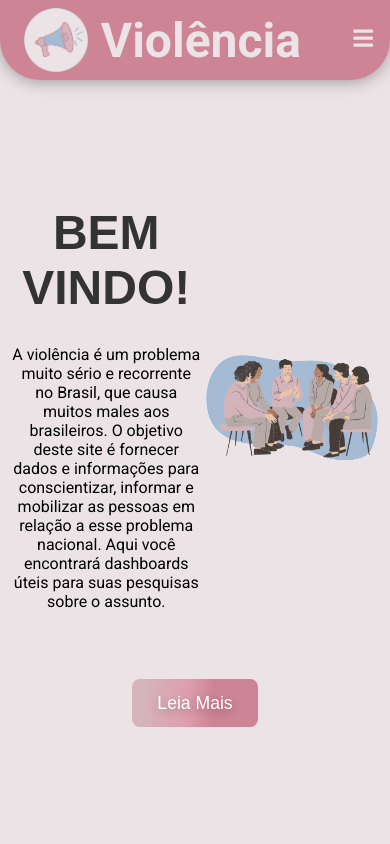
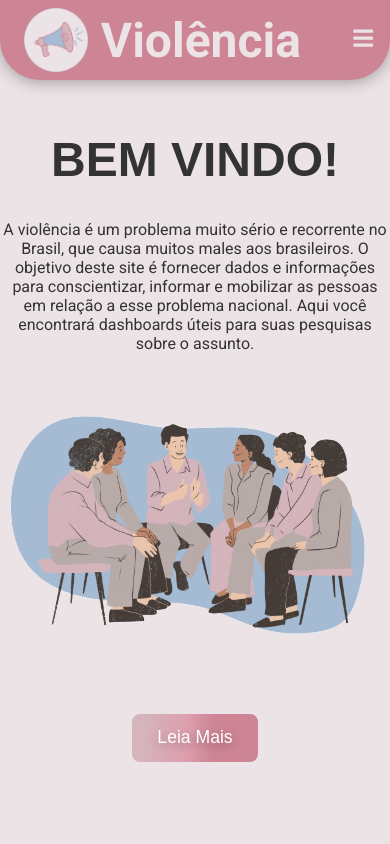
Before and after one commit to GustavoSilles/A3, a React (Create React App) app: page / in a window 390 px wide. Shown: the top 844 px of the page. Built offline with nearby package versions, Linux system fonts and the light colour scheme.

Commit message:
ajustes home mobile

```diff
--- a/src/components/Home/homeStyles.css
+++ b/src/components/Home/homeStyles.css
@@ -1,7 +1,6 @@
 .home {
   width: 100%;
   height: 100vh;
-
 }
 
 .imghome {
@@ -12,7 +11,7 @@
   background-size: contain;
   width: 100%;
   height: 50vh;
-  mix-blend-mode:darken;
+  mix-blend-mode: darken;
 }
 
 .imgposi {
@@ -27,7 +26,6 @@
   align-content: center;
   flex-direction: column;
 }
-
 
 .colun {
   display: flex;
@@ -102,13 +100,36 @@
   .button-neon {
     padding: 0 2.6rem;
   }
+}
 
+@media screen and (max-width: 940px) {
+  .tudo {
+    flex-direction: column;
+    align-items: center;
+    margin-top: 50px;
+  }
 
+  .paradas {
+    flex-direction: column;
+    align-items: center;
+    text-align: center;
+    margin-bottom: 20px;
+    width: 100%;
+    margin-left: 0;
 }
-@media screen and (max-width: 940px) {
+  .colun {
+    width: 100%;
+    text-align: center;
+  }
+  .imgposi {
+    width: 100%;
+  }
   .paragrafo {
     font-size: 1rem;
-    color: #000000;
+    padding: 3px;
+  }
+  .imghome {
+    height: 40vh;
 }
 
 }
```
